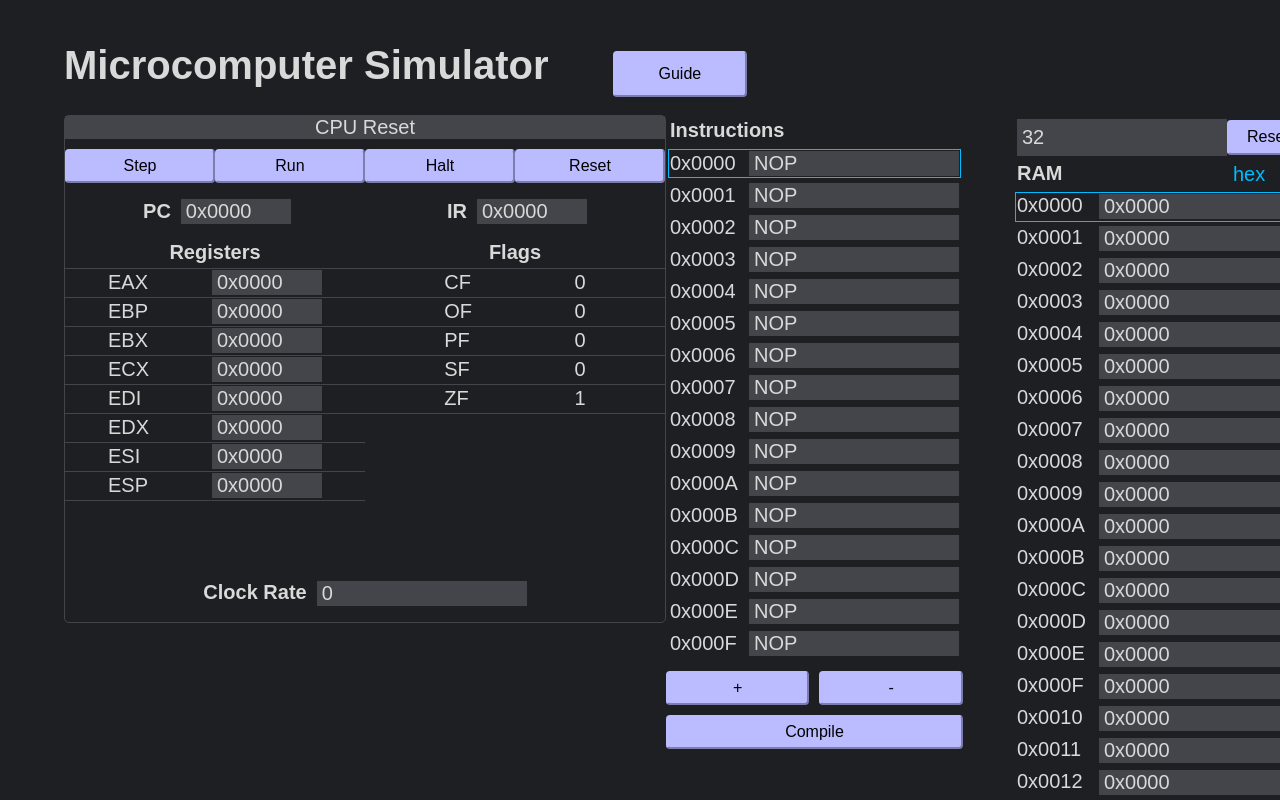
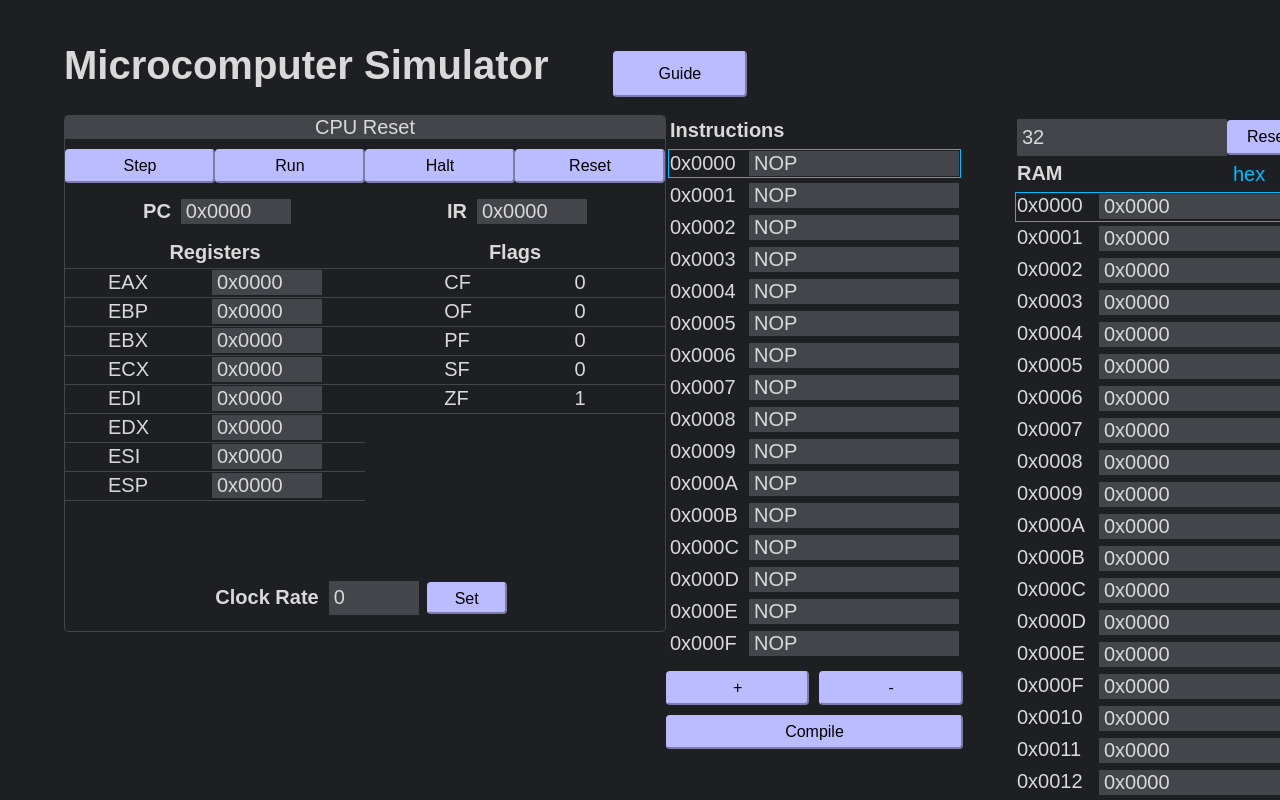
Before and after one commit to pcaracal/MicrocomputerSimulator, an Angular app: page / in a window 1280 px wide. Shown: the top 800 px of the page. Built offline with nearby package versions, Linux system fonts and the light colour scheme.

Commit message:
fix: added button to change clock rate

```diff
--- a/src/app/clock/clock.component.html
+++ b/src/app/clock/clock.component.html
@@ -1,5 +1,5 @@
 <div class="main-clock">
   <strong>Clock Rate</strong>
-  <input type="text" [(ngModel)]="ClockHz" (ngModelChange)="handleClockHzChange($event)"
-         (selectionchange)="handleClockHzSelect()" [value]="ClockHz"/>
+  <input type="text" [(ngModel)]="ClockHz" (ngModelChange)="handleClockHzChange($event)" [value]="ClockHz"/>
+  <button (click)="handleClockHzSelect()">Set</button>
 </div>
--- a/src/app/clock/clock.component.scss
+++ b/src/app/clock/clock.component.scss
@@ -4,4 +4,16 @@
   display: flex;
   justify-content: center;
   margin-bottom: 1rem;
+  align-items: baseline;
 }
+
+input {
+  height: 2rem;
+  width: 5rem;
+}
+
+button {
+  margin: 0 0.5rem;
+  width: 5rem;
+  height: 2rem;
+}
```
